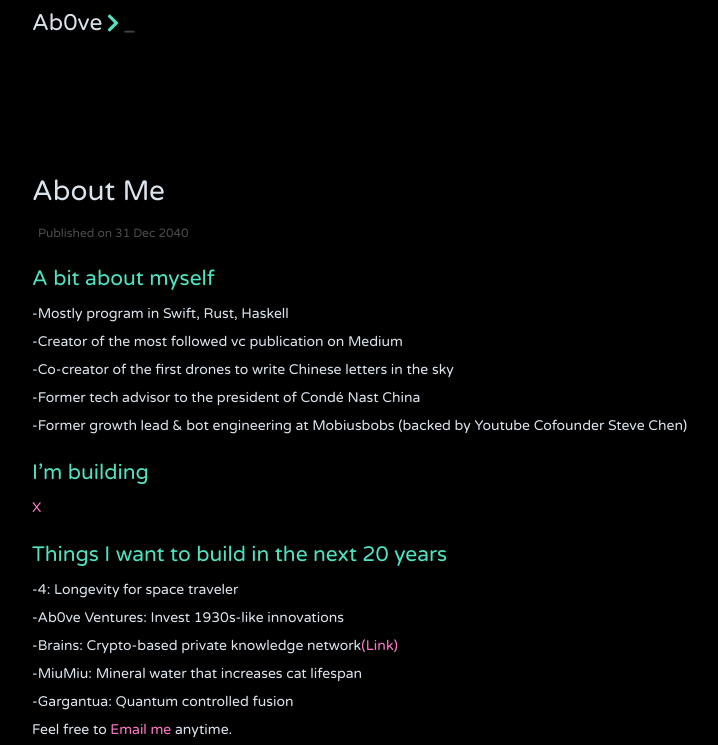
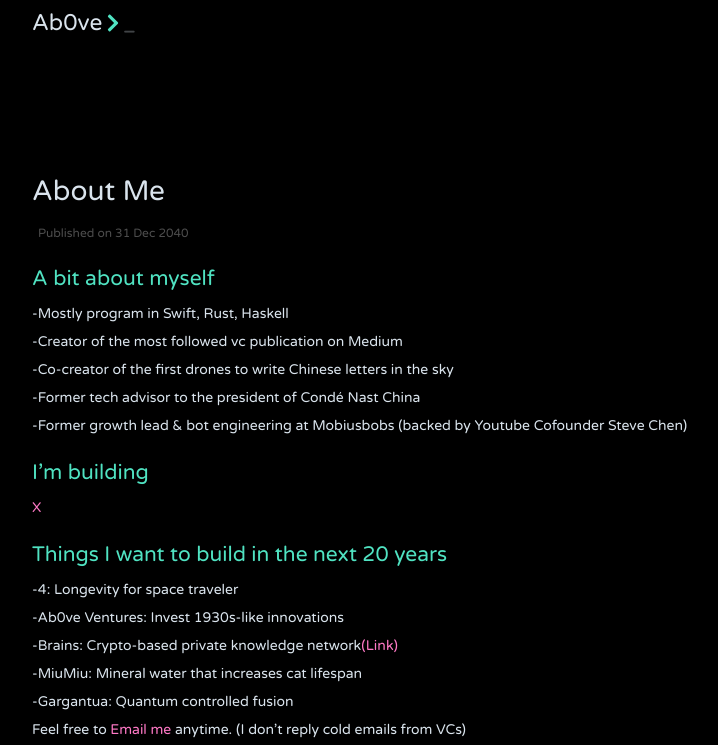
Before and after one commit to jithendrabsy/thoughts, a Jekyll site: the page built from _posts/2040-12-31-about-me.md, in a window 1280 px wide, cut to the strip 0-745 px from the top of the page. Shown: the whole strip, without its empty margins (238-956 px from the left). Built offline with Jekyll 4.4.1, drawn with Linux system fonts in a browser that asks for light colours; nearby versions of some CDN libraries.

Commit message:
Add No VC

```diff
--- a/_posts/2040-12-31-about-me.md
+++ b/_posts/2040-12-31-about-me.md
@@ -36,7 +36,7 @@
 -Gargantua: Quantum controlled fusion
 
 
-Feel free to [Email me](mailto:allenleein@gmail.com) anytime.
+Feel free to [Email me](mailto:allenleein@gmail.com) anytime. (I don't reply cold emails from VCs)
 
 <p align="center">
   <img width="680" height="200" src="https://i.imgur.com/ZPW6LCD.png" alt="Sublime's custom image"/>
```
